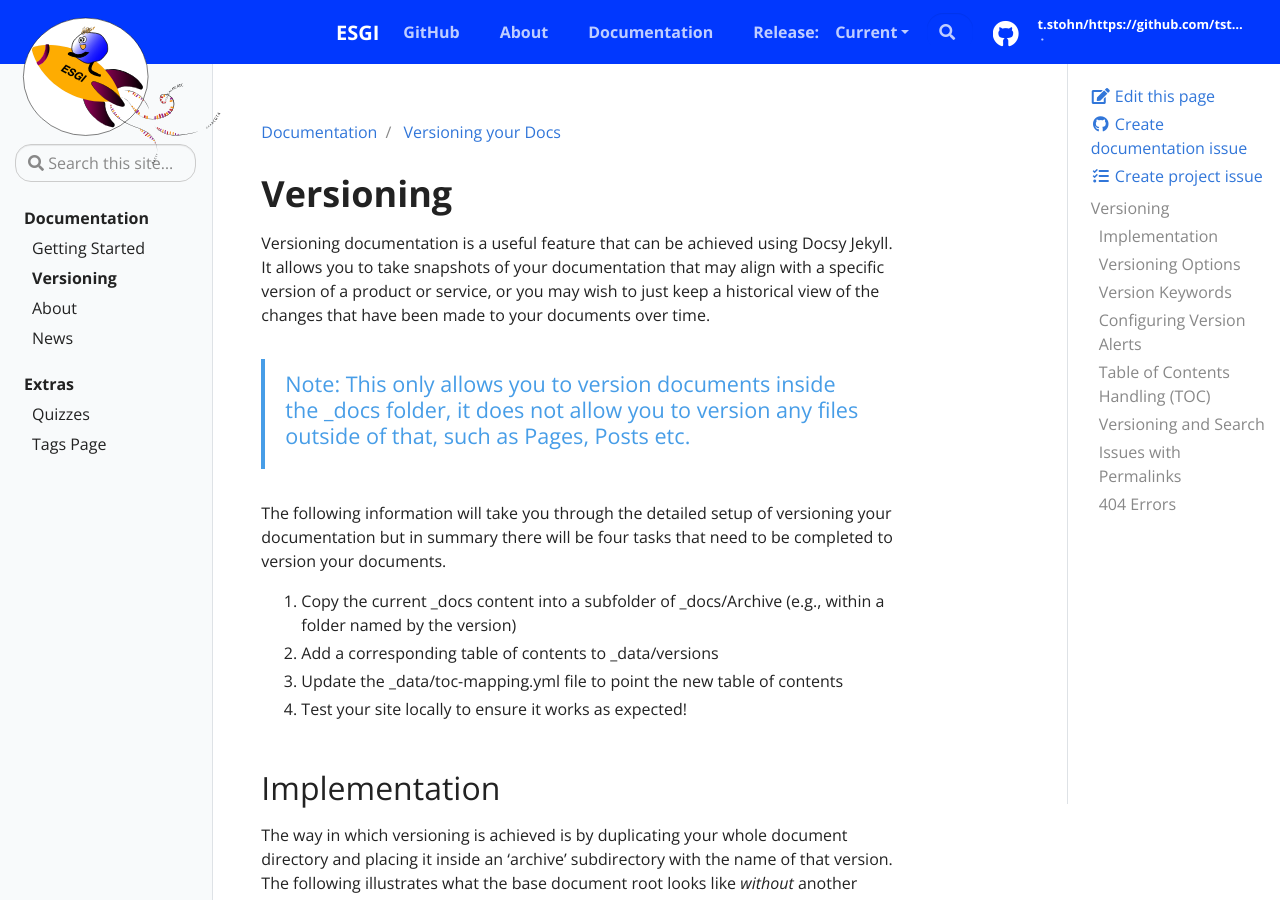
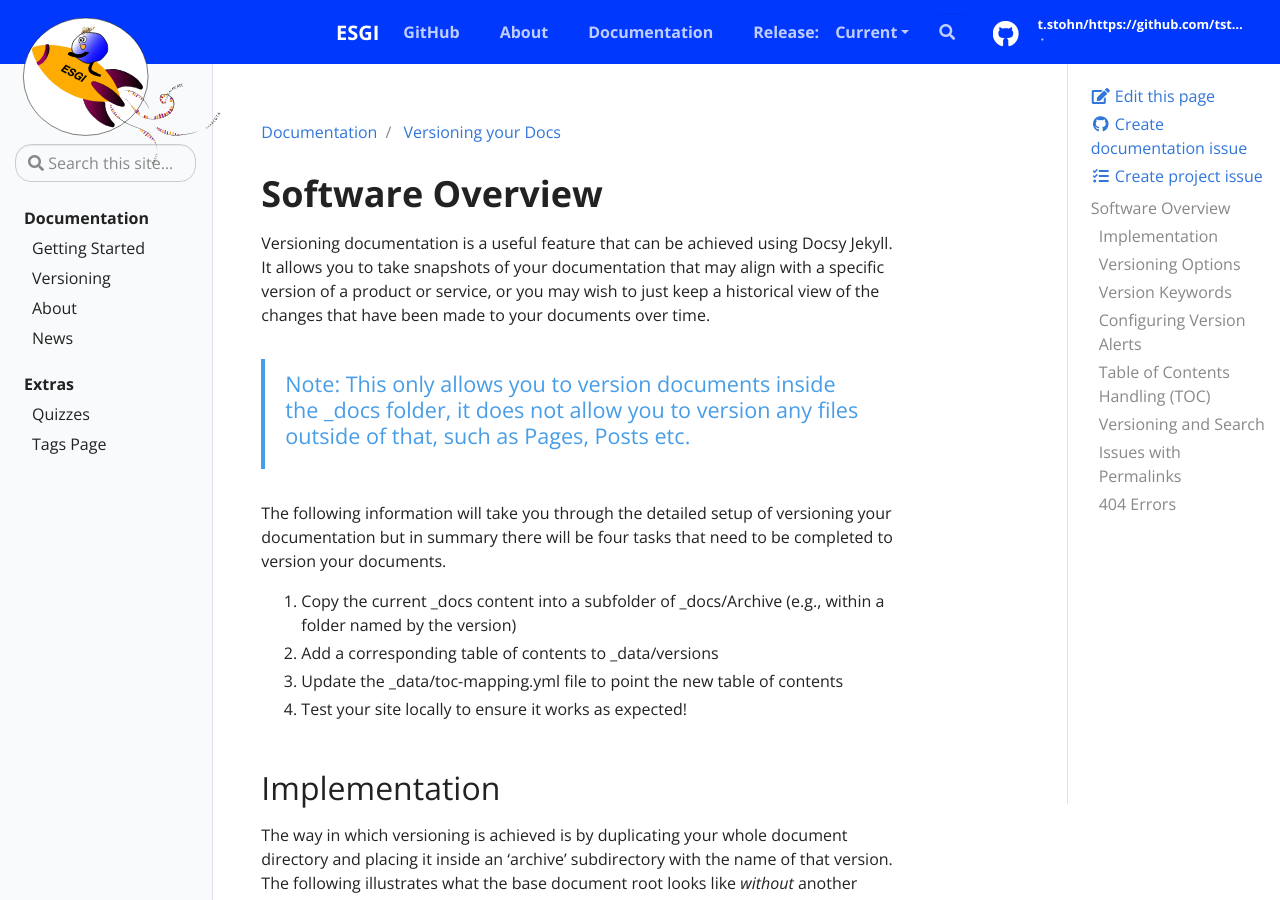
Before and after one commit to tstohn/ESGI.documentation, a Jekyll site: the page built from _docs/software-overview.md, in a window 1280 px wide and 900 px high. Built offline with Jekyll 4.4.1, drawn with Linux system fonts in a browser that asks for light colours.

Commit message:
Update and rename versioning.md to software-overview.md
add software overview

```diff
--- a/_docs/versioning.md
+++ b/_docs/software-overview.md
@@ -3,7 +3,7 @@ title: Versioning your Docs
 description: How to turn on and use versioning
 ---
 
-# Versioning
+# Software Overview
 
 Versioning documentation is a useful feature that can be achieved using Docsy Jekyll. It allows you to take snapshots of your documentation that may align with a specific version of a product or service, or you may wish to just keep a historical view of the changes that have been made to your documents over time.
 
```
